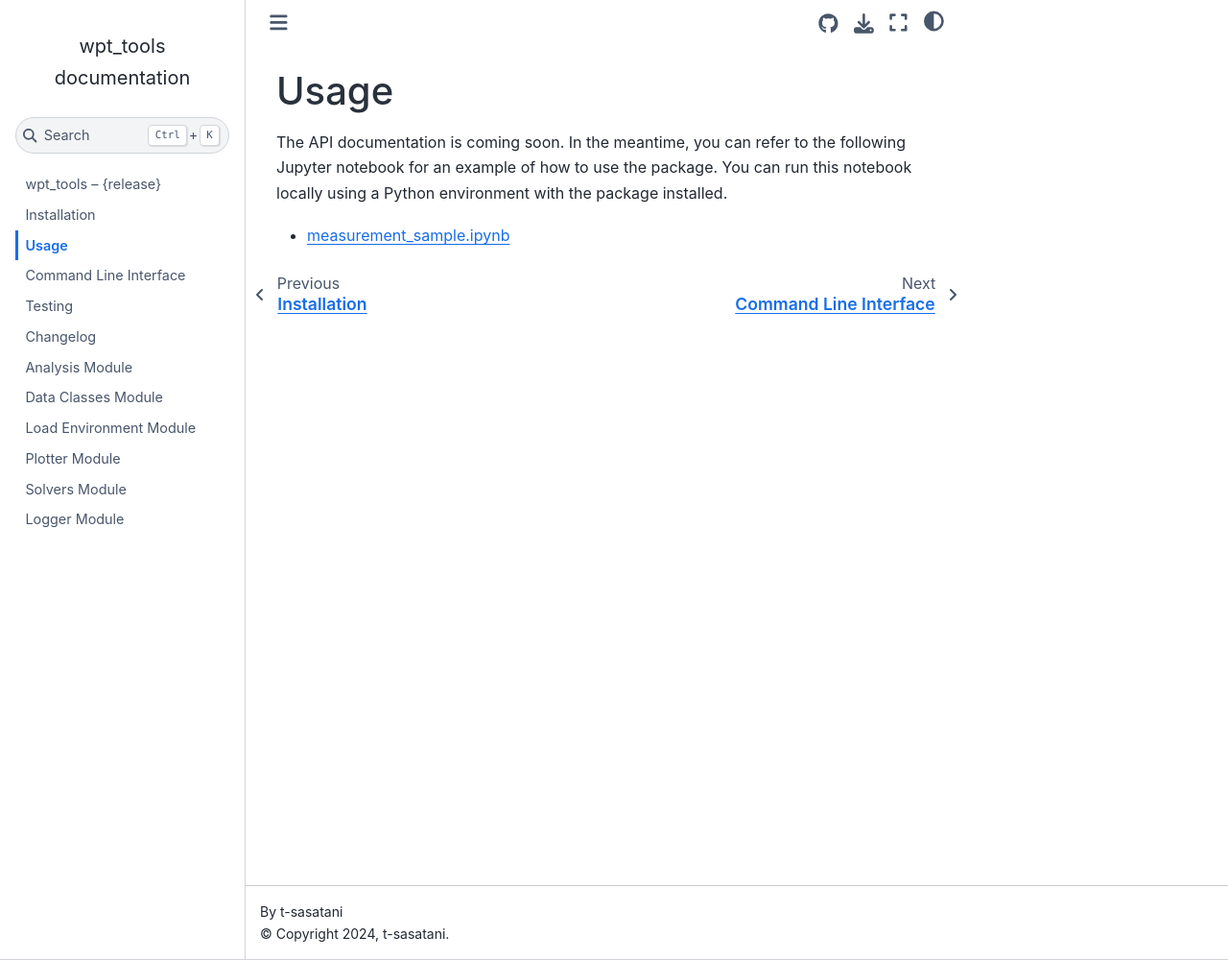
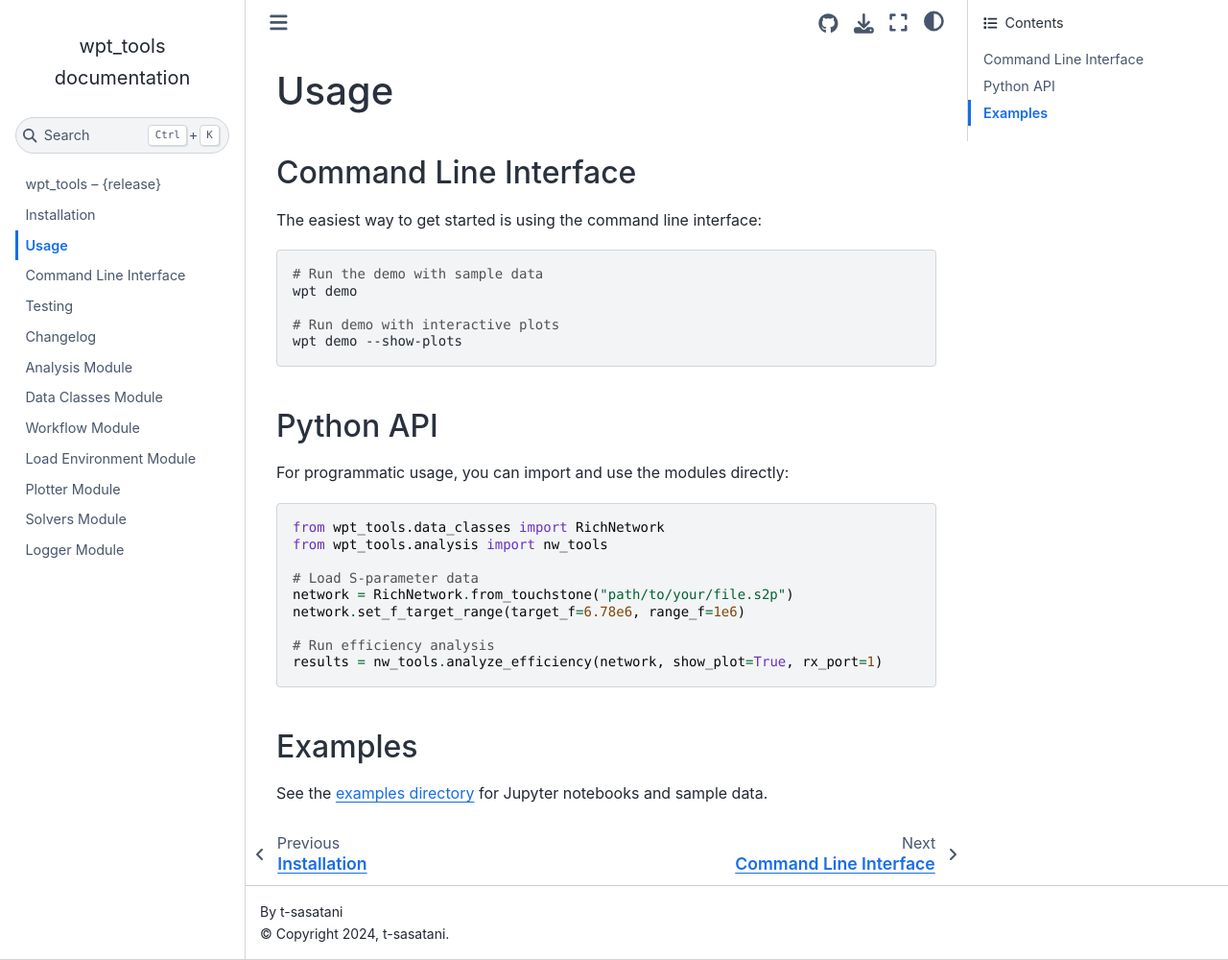
Before and after one commit to t-sasatani/wpt-tools, a Sphinx documentation site: the page built from docs/source/usage.md, in a window 1280 px wide and 1000 px high. Shown: the whole window at 96% size. Built offline with Sphinx 7.4.7 and the Sphinx Book theme 1.1.4, drawn with Linux system fonts in a browser that asks for light colours.

Commit message:
Update docs

````diff
--- a/docs/source/usage.md
+++ b/docs/source/usage.md
@@ -1,5 +1,33 @@
 # Usage
 
-The API documentation is coming soon. In the meantime, you can refer to the following Jupyter notebook for an example of how to use the package. You can run this notebook locally using a Python environment with the package installed.
+## Command Line Interface
 
-- [measurement_sample.ipynb](https://github.com/t-sasatani/wpt-tools/blob/main/examples/analysis.ipynb)
+The easiest way to get started is using the command line interface:
+
+```bash
+# Run the demo with sample data
+wpt demo
+
+# Run demo with interactive plots
+wpt demo --show-plots
+```
+
+## Python API
+
+For programmatic usage, you can import and use the modules directly:
+
+```python
+from wpt_tools.data_classes import RichNetwork
+from wpt_tools.analysis import nw_tools
+
+# Load S-parameter data
+network = RichNetwork.from_touchstone("path/to/your/file.s2p")
+network.set_f_target_range(target_f=6.78e6, range_f=1e6)
+
+# Run efficiency analysis
+results = nw_tools.analyze_efficiency(network, show_plot=True, rx_port=1)
+```
+
+## Examples
+
+See the [examples directory](https://github.com/t-sasatani/wpt-tools/tree/main/examples) for Jupyter notebooks and sample data.
--- a/pyproject.toml
+++ b/pyproject.toml
@@ -1,5 +1,5 @@
 [project]
-name = "wpt_tools"
+name = "wpt-tools"
 dynamic = ["version"]
 description = "Python package for analyzing wireless power systems"
 authors = [{ name = "t-sasatani", email = "sasatani.dev@gmail.com" }]
````
Also changed, not shown: README.md (+5 -1 lines), docs/source/index.md (+5 -3 lines), docs/source/installation.md (+9 -9 lines), docs/source/workflow.md (added, +8 -0 lines).
